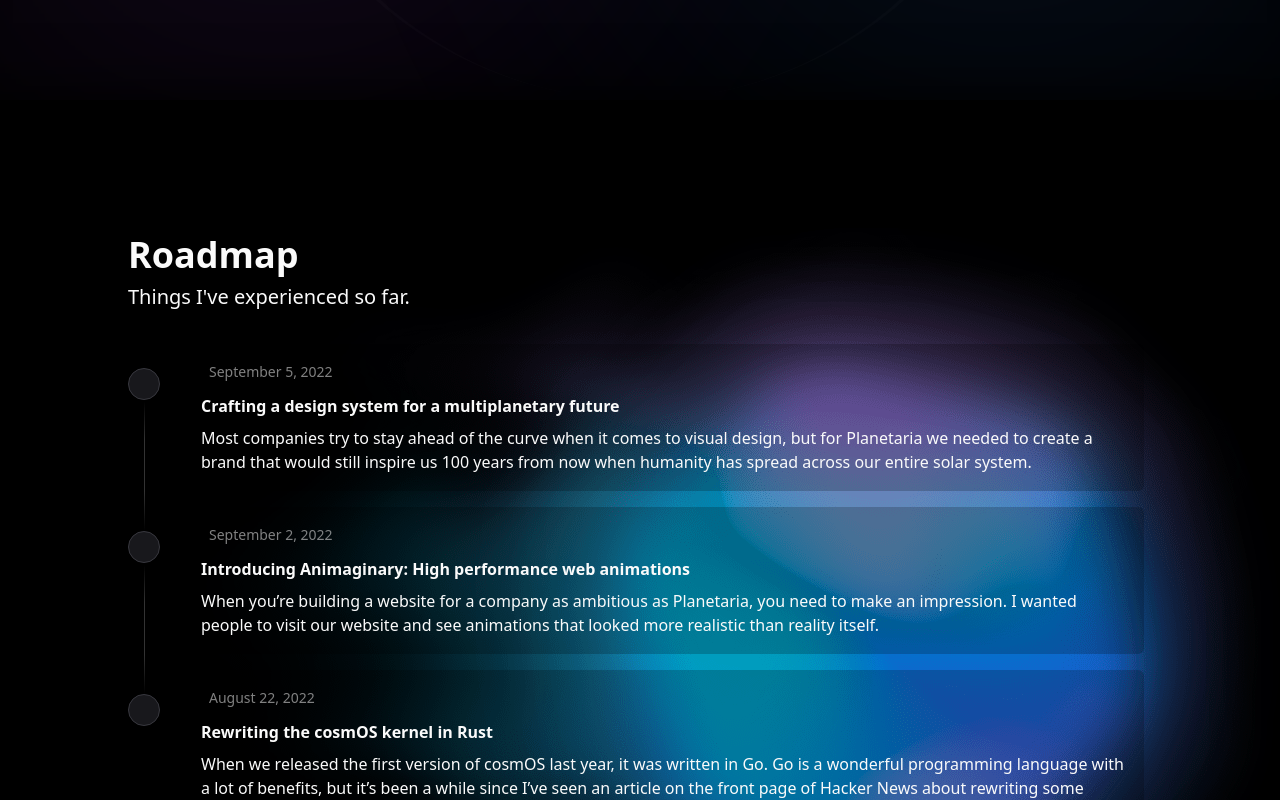
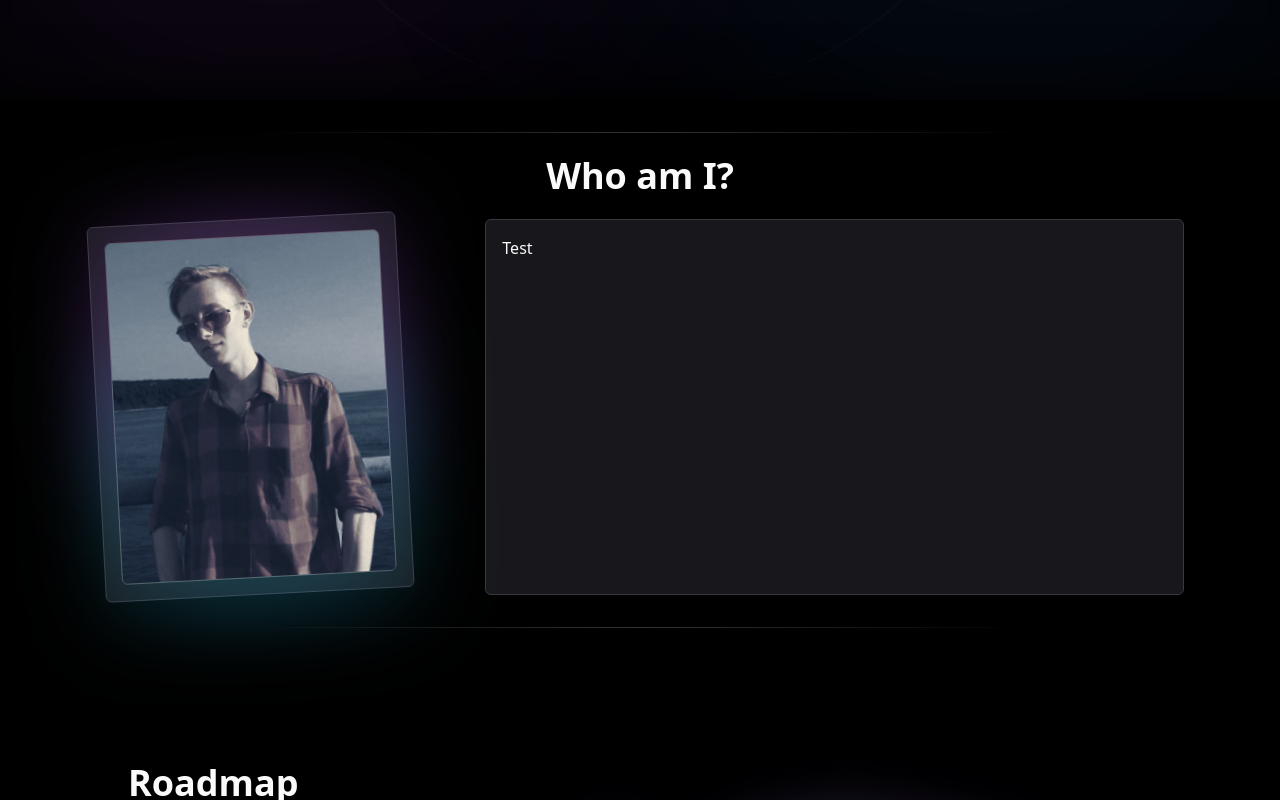
Before and after one commit to nazar-si/portfolio-2022, a Next.js app: page / in a window 1280 px wide. Shown: the part 700-1500 px from the top of the page. Built offline with nearby package versions, Linux system fonts and the light colour scheme; some icons are missing.

Commit message:
Added about section picture effect

```diff
--- a/components/blocks/About.tsx
+++ b/components/blocks/About.tsx
@@ -12,8 +12,8 @@ export default function About() {
           Who am I?
         </h2>
         <div className="grid grid-cols-1 gap-x-12 gap-y-16 sm:grid-cols-2 lg:grid-cols-3">
-          <Card className={"rotate-[-3deg] translate-x-5 md:translate-x-0 "}>
-            <img src="/pic.jpg" alt="" className="rounded-md"/>
+          <Card className={"rotate-[-3deg] translate-x-5 md:translate-x-0 " + style.imageCard}>
+            <img src="/pic2.jpg" alt="" className="rounded-md border-[1px] border-white/25"/>
           </Card>
           <Card className={"col-span-2"}>Test</Card>
         </div>
--- a/components/blocks/Milestones.tsx
+++ b/components/blocks/Milestones.tsx
@@ -30,7 +30,7 @@ export default function Projects() {
             <div className={style.container}>
                 <div className={style.column}>
                     {projects.map((p, id)=>
-                        <button className={classNames({[style.selected]: selected == id })} onClick={()=>{setSelected(id)}}>
+                        <button className={classNames({[style.selected]: selected == id })} onClick={()=>{setSelected(id)}} key={id}>
                             <div className={style.projectTitle}>{p.title}</div>
                             <div className={style.projectDescription}>{p.description}</div>
                         </button>
--- a/components/blocks/Roadmap.tsx
+++ b/components/blocks/Roadmap.tsx
@@ -33,7 +33,7 @@ export default function roadmap() {
             <h2 className={common.title}>Roadmap</h2>
             <h2 className={common.subtitle}>Things I've experienced so far.</h2>
             <br />
-            {Entries.map((e, i) => <div className={style.entry}>
+            {Entries.map((e, i) => <div className={style.entry} key={i}>
                 <div className={style.road}>
                     <div className={style.circle}>
                         <GitCommit />
--- a/components/blocks/about.module.css
+++ b/components/blocks/about.module.css
@@ -4,13 +4,13 @@
   @apply flex justify-center items-center;
   flex-direction: column;
 
-  background: linear-gradient(
+  /* background: linear-gradient(
     90deg,
     #0000,
     rgb(24 24 28) 40%,
     rgb(24 24 28) 60%,
     #0000
-  );
+  ); */
   hr {
     border: none;
     height: 1px;
@@ -19,13 +19,13 @@
     margin: 0;
   }
   @media screen and (max-width: 640px) {
-    background: linear-gradient(
+    /* background: linear-gradient(
       90deg,
       #0000,
       rgb(24 24 28) 20%,
       rgb(24 24 28) 80%,
       #0000
-    );
+    ); */
     hr {
       background: linear-gradient(90deg, #0000, #fff3, #000);
     }
@@ -35,4 +35,50 @@
     width: 90%;
     max-width: 1200px;
   }
+  .imageCard{
+    position: relative;
+    z-index: 4;
+    &::before, &::after{
+      z-index: -2;
+      position: absolute;
+      content: " ";
+      left: -5%;
+      right: -5%;
+      height: 80%;
+      opacity: 0.25;
+    }
+    &::before{
+      /* @apply bg-indigo-500; */
+      background: radial-gradient(rgb(99 102 241) 50% , #fff0);
+      top: -5%;
+      animation: indigo-rose 5s infinite;
+    }
+    &::after{
+      background: radial-gradient(rgb(20 184 166) 50%, #fff0);
+      bottom: -10%;
+      animation: blue-teal 5s infinite;
+    }
+  }
 }
+
+
+@keyframes blue-teal{
+  0%, 100% {
+    /* @apply bg-teal-500; */
+    filter: hue-rotate(-15deg) blur(2rem);
+  }
+  50%{
+    /* @apply bg-blue-500; */
+    filter: hue-rotate(30deg) blur(2rem);
+  }
+}
+@keyframes indigo-rose{
+  0%, 100% {
+    /* @apply bg-indigo-500; */
+    filter: hue-rotate(-45deg) blur(2rem);
+  }
+  50%{
+    /* @apply bg-rose-500; */
+    filter: hue-rotate(45deg) blur(2rem);
+  }
+}
--- a/pages/index.tsx
+++ b/pages/index.tsx
@@ -9,7 +9,7 @@ export default function Home() {
   return (
     <Layout>
       <Title />
-      {/* <About /> */}
+      <About />
       <Roadmap />
       <Milestones />
       <Projects />
```
Also changed, not shown: public/pic2.jpg (added).
